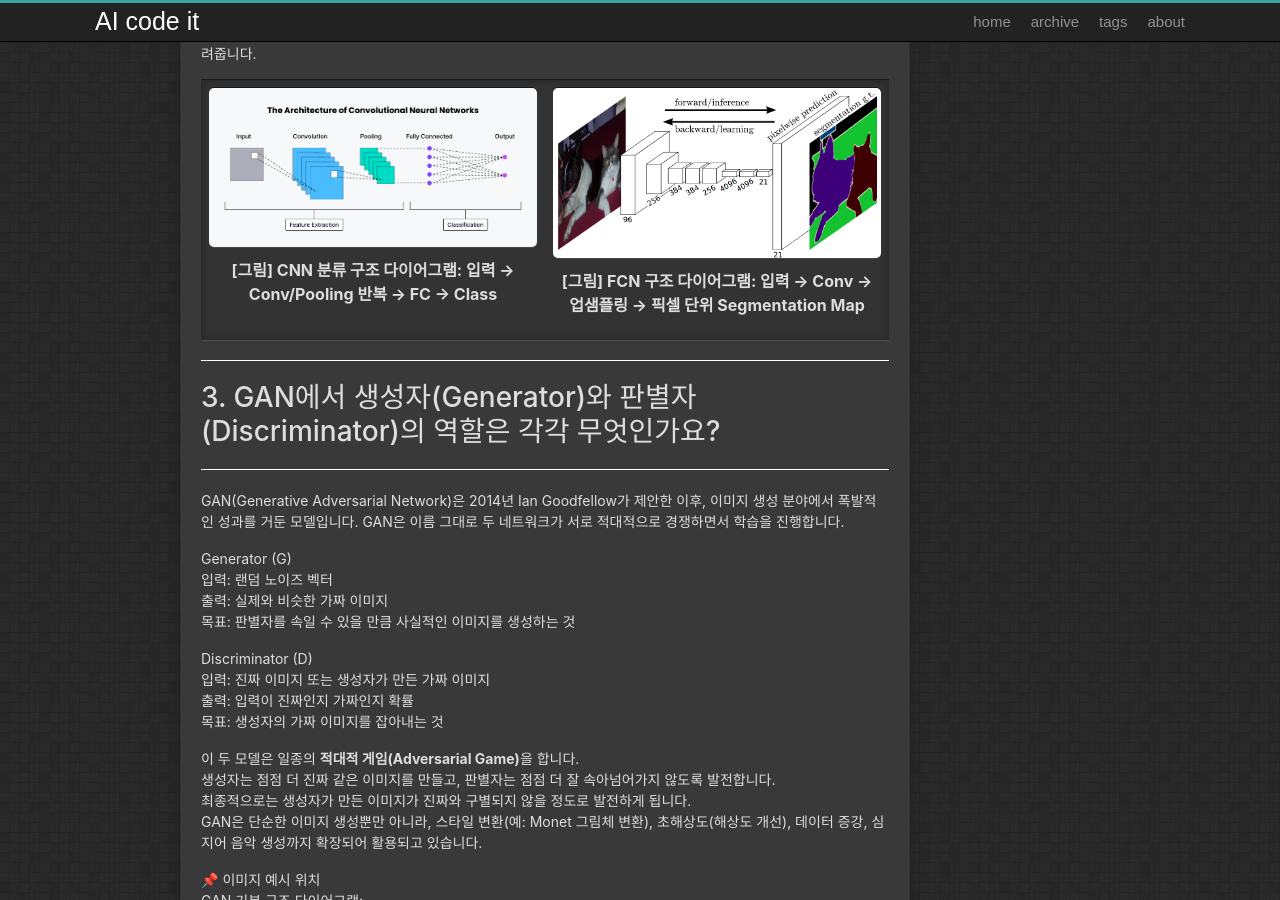
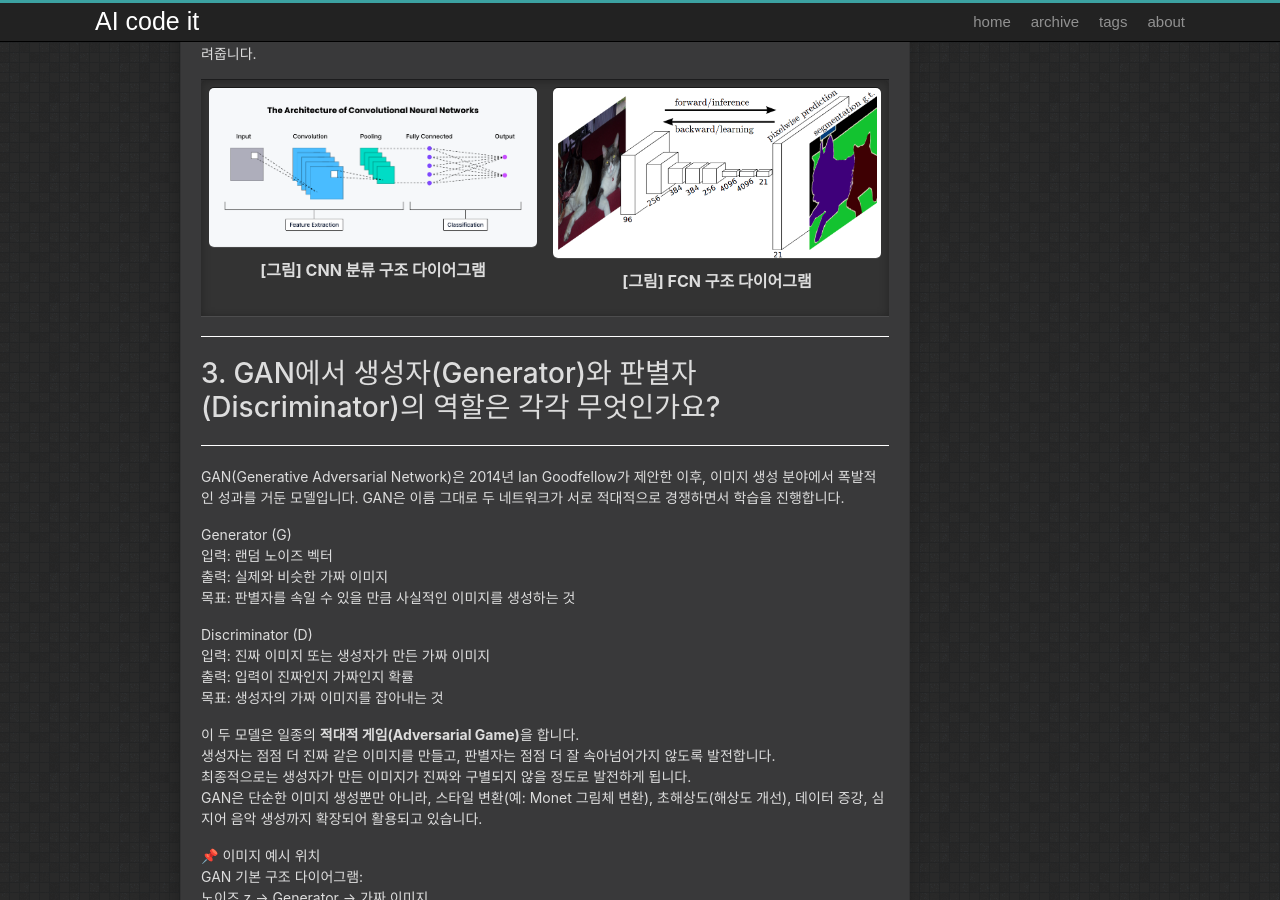
Before and after one commit to Lee-keonhee/AIcodeit, a Jekyll site: the page built from _posts/2025-09-05-weekly_9.md, in a window 1280 px wide and 900 px high, scrolled down 1568 px. Built offline with Jekyll 4.4.1, drawn with Linux system fonts in a browser that asks for light colours.

Commit message:
Update 2025-09-05-weekly_9.md

```diff
--- a/_posts/2025-09-05-weekly_9.md
+++ b/_posts/2025-09-05-weekly_9.md
@@ -61,11 +61,11 @@ CNN(Convolutional Neural Network)은 딥러닝의 발전을 이끈 핵심 모델
     <tr>
         <td width="50%" valign="top">
             <img src="{{"/assets/images/CNN_architecture.png" | relative_url }}" style="width: 100%; height: auto; display: block; margin: 0 auto;" alt="cat_segmentation">
-            <p style="text-align: center; margin-top: 10px; font-weight: bold;">[그림] CNN 분류 구조 다이어그램: 입력 → Conv/Pooling 반복 → FC → Class</p>
+            <p style="text-align: center; margin-top: 10px; font-weight: bold;">[그림] CNN 분류 구조 다이어그램</p>
         </td>
         <td width="50%" valign="top">
             <img src="{{"/assets/images/FCN_architecture.png" | relative_url }}" style="width: 100%; height: auto; display: block; margin: 0 auto;" alt="cat_segmentation">
-            <p style="text-align: center; margin-top: 10px; font-weight: bold;">[그림] FCN 구조 다이어그램: 입력 → Conv → 업샘플링 → 픽셀 단위 Segmentation Map</p>
+            <p style="text-align: center; margin-top: 10px; font-weight: bold;">[그림] FCN 구조 다이어그램</p>
         </td>
     </tr>
 </table>
```
